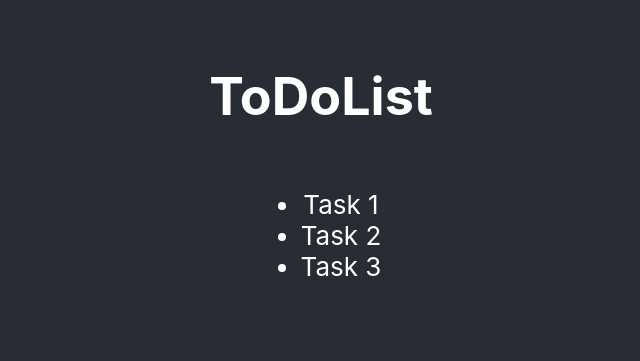
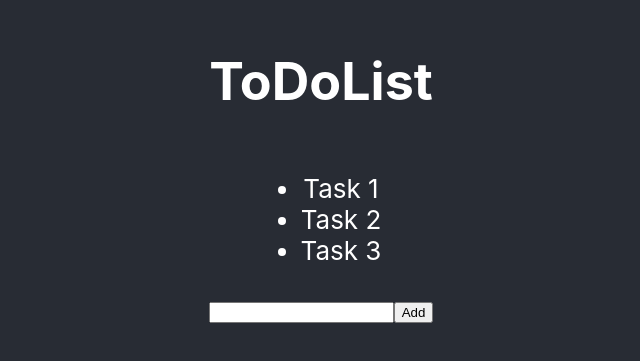
Before and after one commit to Kalo116/advanced-techniques, a React (Create React App) app: page / in a window 1280 px wide. Shown: the part 231-592 px from the top of the page, without its empty margins (319-959 px from the left). Built offline with nearby package versions, Linux system fonts and the light colour scheme.

Commit message:
Adding input fields
Working with class components

```diff
--- a/src/App.js
+++ b/src/App.js
@@ -3,6 +3,8 @@ import React from 'react';
 import TaskList from './components/TaskList';
 
 class App extends React.Component {
+
+
     render() {
         return (
             <div className="App">
@@ -12,8 +14,8 @@ class App extends React.Component {
                 </header>
             </div>
         );
-    }
-}
+    };
+};
 
 
 export default App;
--- a/src/components/TaskList.js
+++ b/src/components/TaskList.js
@@ -2,13 +2,46 @@ import { Component } from "react";
 import TaskItem from "./TaskItem";
 
 class TaskList extends Component {
+
+    constructor(props) {
+        super(props);
+
+        this.state = {
+            tasks: [
+                'Task 1',
+                'Task 2',
+                'Task 3',
+            ],
+            filter: 'all',
+            newTask: ''
+        };
+    };
+
+    newTaskChange(e) {
+        this.setState({ newTask: e.target.value });
+    };
+
     render() {
         return (
-            <ul>
-                <TaskItem title='Task 1' />
-                <TaskItem title='Task 2' />
-                <TaskItem title='Task 3' />
-            </ul>
+            <>
+                <ul>
+                    {this.state.tasks.map(x => <TaskItem key={x} title={x} />)}
+                </ul>
+
+                <form >
+                    <label htmlFor="new-task"></label>
+                    <input
+                        type="text"
+                        id="new-task"
+                        name="newTask"
+                        value={this.state.newTask}
+                        onChange={this.newTaskChange.bind(this)}
+                    />
+
+                    <input type="submit" value="Add" />
+
+                </form>
+            </>
         )
     }
 };
```
